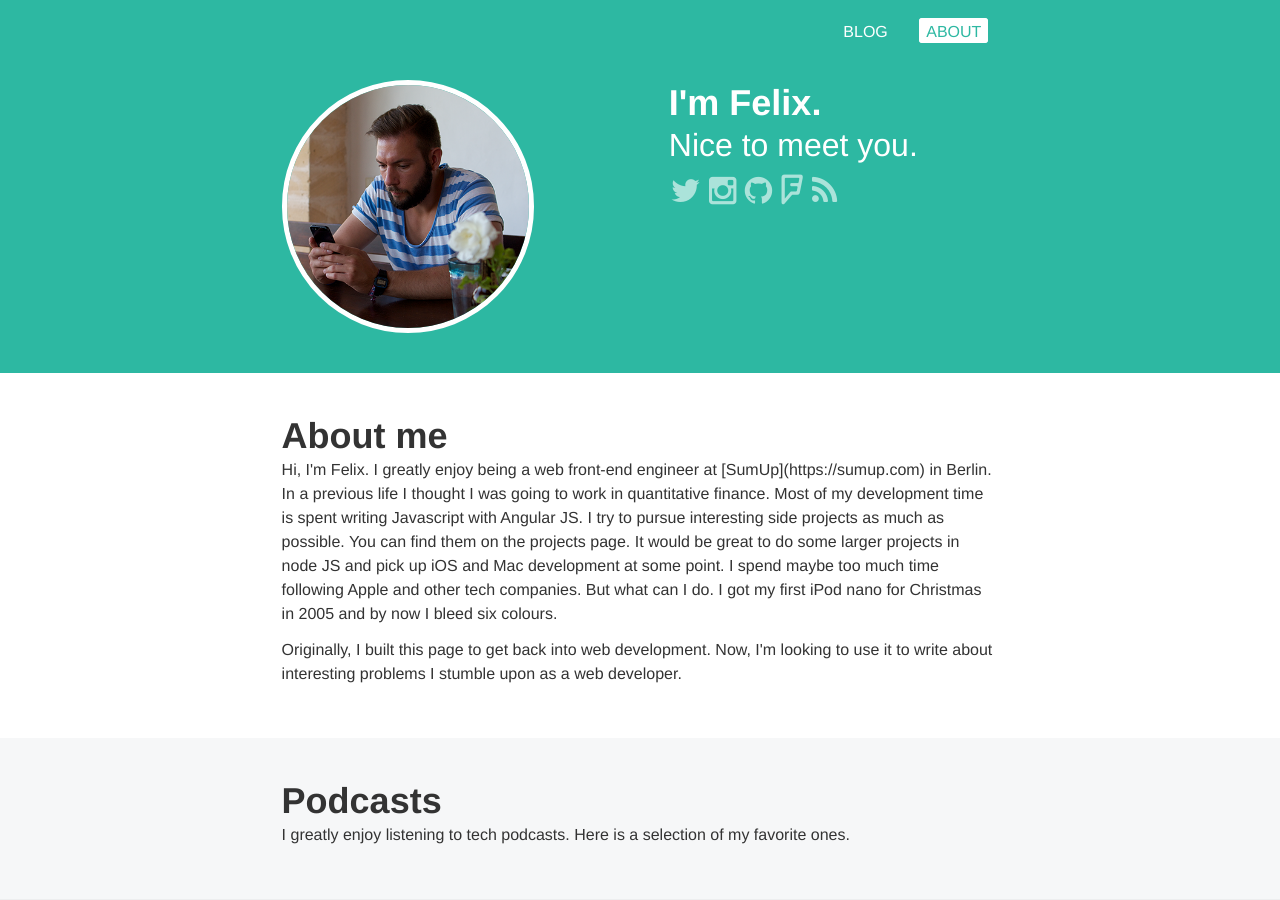
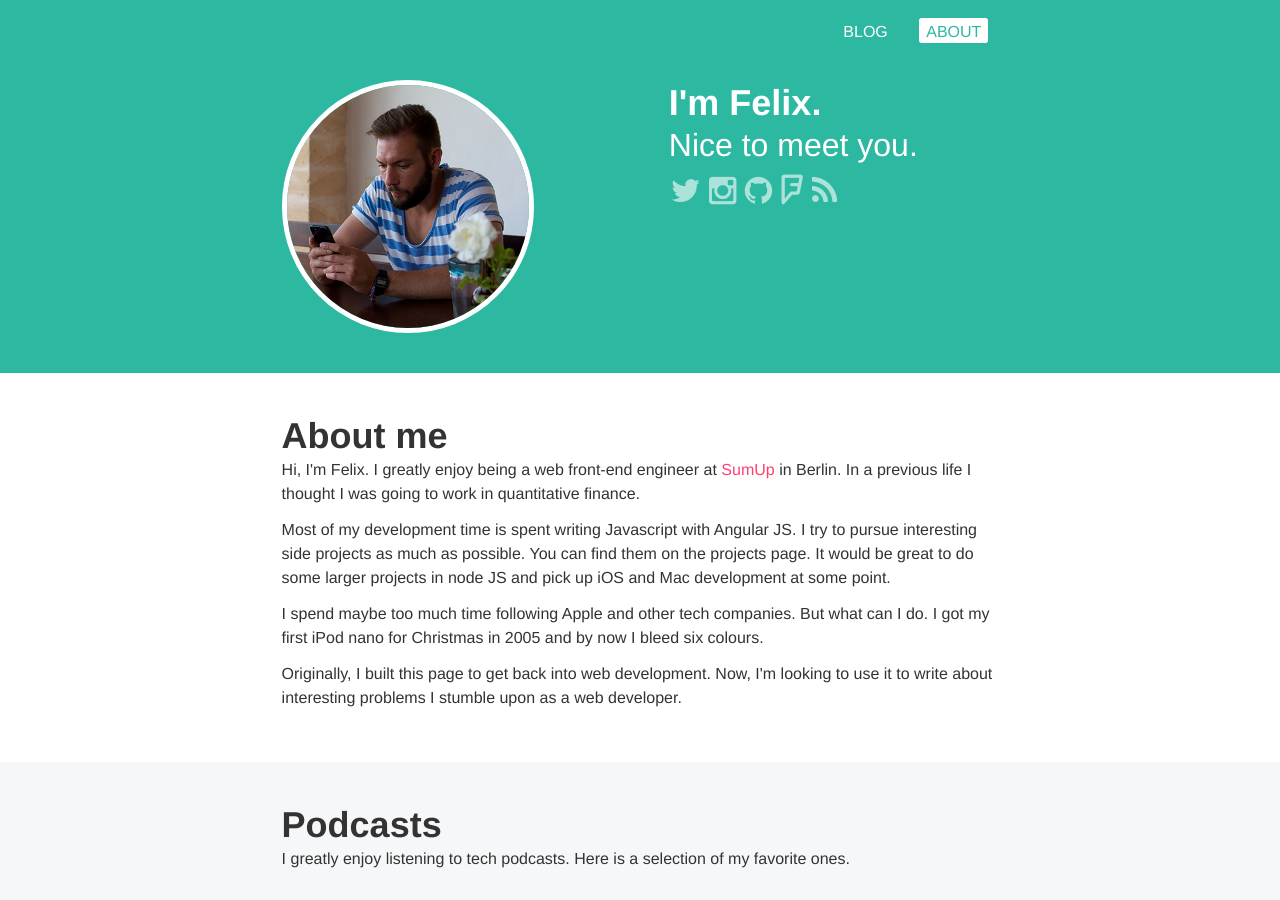
Before and after one commit to felixjung/feju.github.io, a Jekyll site: the page built from about/index.html, in a window 1280 px wide and 900 px high. Built offline with Jekyll 4.4.1, drawn with Linux system fonts in a browser that asks for light colours.

Commit message:
Add paragraphs and fix markdown URL

```diff
--- a/about/index.html
+++ b/about/index.html
@@ -36,10 +36,9 @@ layout: default
   <div class="container">
     <div class="content">
       <h1>About me</h1>
-      <p>Hi, I'm Felix.
-      I greatly enjoy being a web front-end engineer at [SumUp](https://sumup.com) in Berlin. In a previous life I thought I was going to work in quantitative finance.
-      Most of my development time is spent writing Javascript with Angular JS. I try to pursue interesting side projects as much as possible. You can find them on the projects page. It would be great to do some larger projects in node JS and pick up iOS and Mac development at some point.
-      I spend maybe too much time following Apple and other tech companies. But what can I do. I got my first iPod nano for Christmas in 2005 and by now I bleed six colours.</p>
+      <p>Hi, I'm Felix. I greatly enjoy being a web front-end engineer at <a href="https://sumup.de" target="_blank">SumUp</a> in Berlin. In a previous life I thought I was going to work in quantitative finance.</p>
+      <p>Most of my development time is spent writing Javascript with Angular JS. I try to pursue interesting side projects as much as possible. You can find them on the projects page. It would be great to do some larger projects in node JS and pick up iOS and Mac development at some point.</p>
+      <p>I spend maybe too much time following Apple and other tech companies. But what can I do. I got my first iPod nano for Christmas in 2005 and by now I bleed six colours.</p>
       <p>Originally, I built this page to get back into web development. Now, I'm looking to use it to write about interesting problems I stumble upon as a web developer.</p>
     </div>
   </div>
```
